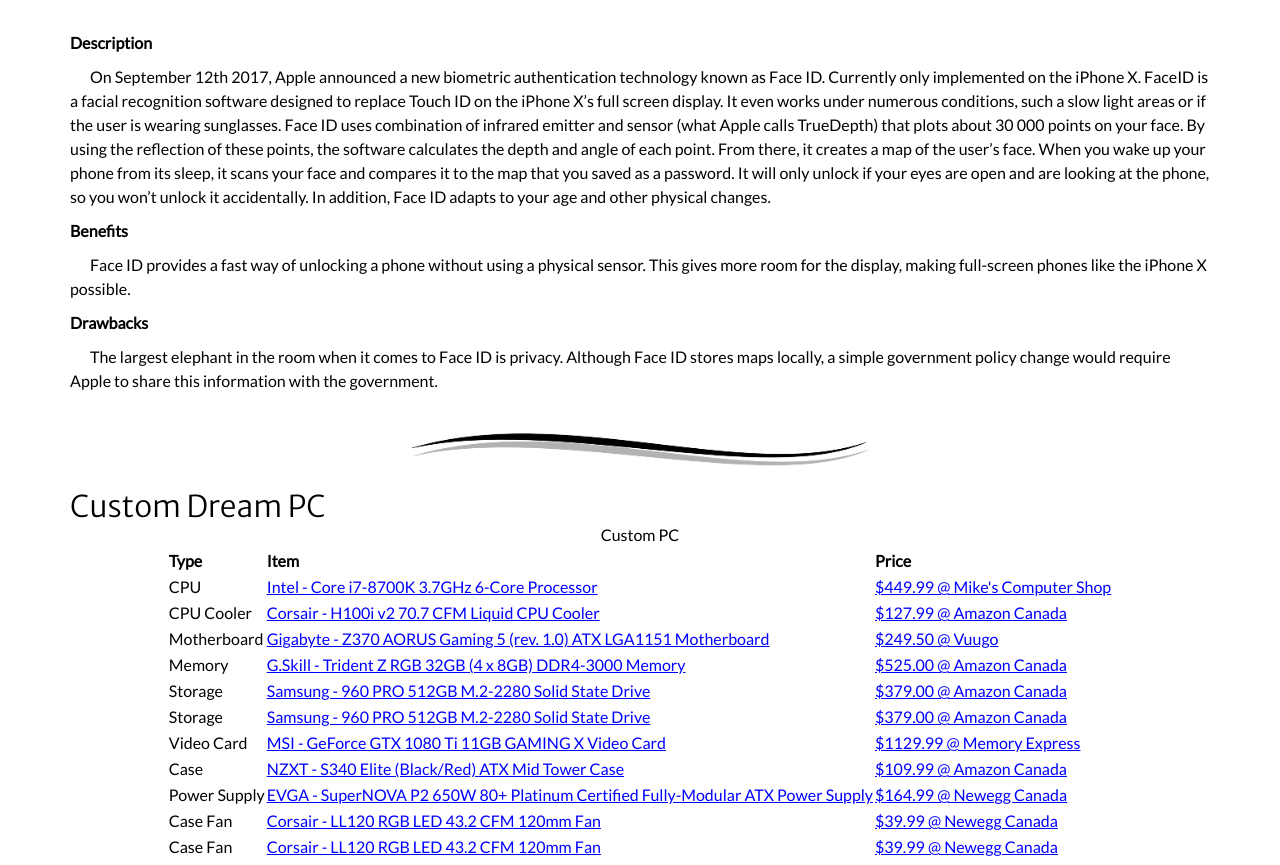
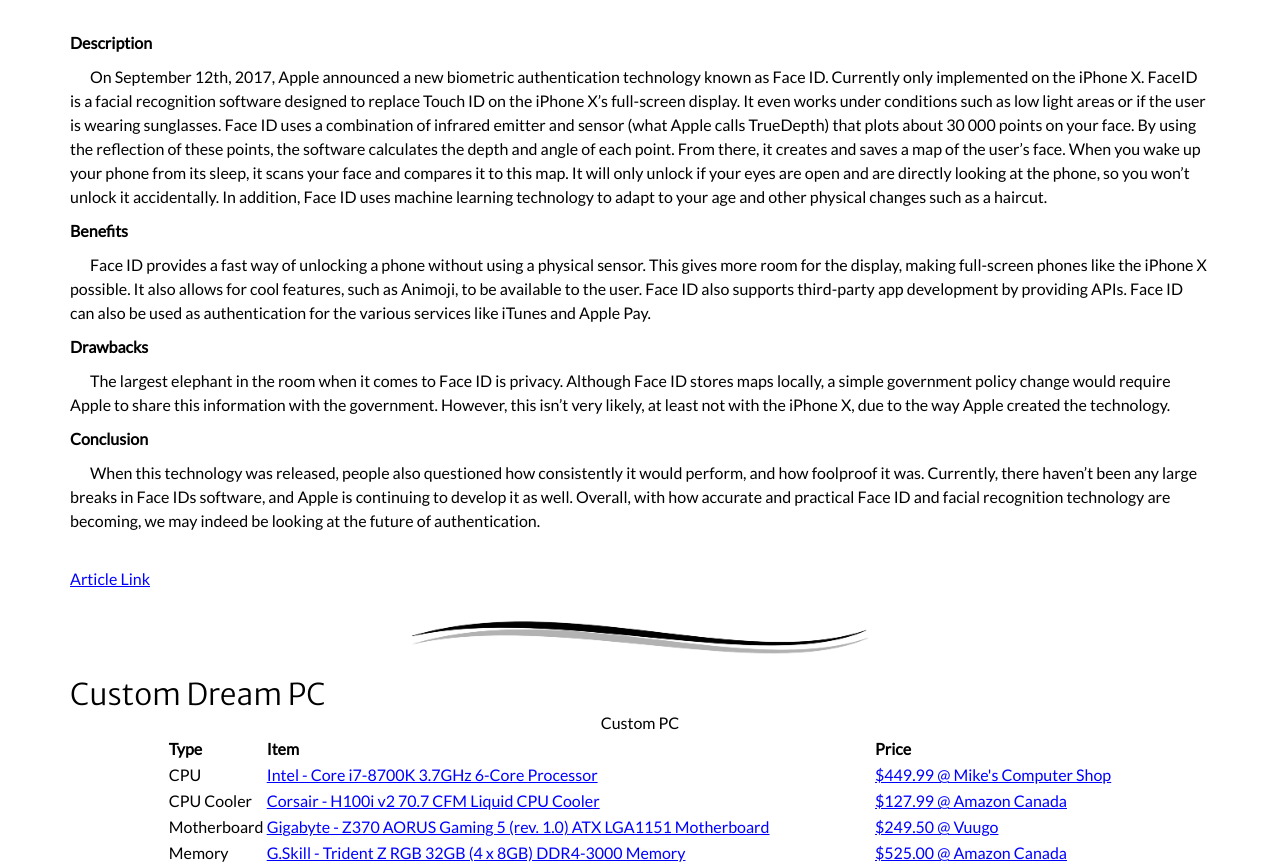
Before and after one commit to HannahGuo/CompEngWebsite, a plain HTML site: page blog.html in a window 1280 px wide. Shown: the part 1529-2394 px from the top of the page. Drawn offline with Linux system fonts and the light colour scheme.

Commit message:
Properly did blog 3

```diff
--- a/blog.html
+++ b/blog.html
@@ -90,13 +90,18 @@
       <span class="subtitle"><a href="blog.html#a3" name="a3" style="text-decoration:none; color: inherit;">Emerging Technology</a></span><br><br>
       <img src="images/FaceID.jpg" id="face"/>
       <br><b>Description</b>
-      <p>On September 12th 2017, Apple announced a new biometric authentication technology known as Face ID. Currently only implemented on the iPhone X. FaceID is a facial recognition software designed to replace Touch ID on the iPhone X’s full screen display. It even works under numerous conditions, such a slow light areas or if the user is wearing sunglasses. Face ID uses combination of infrared emitter and sensor (what Apple calls TrueDepth) that plots about 30 000 points on your face. By using the reflection of these points, the software calculates the depth and angle of each point. From there, it creates a map of the user’s face. When you wake up your phone from its sleep, it scans your face and compares it to the map that you saved as a password. It will only unlock if your eyes are open and are looking at the phone, so you won’t unlock it accidentally. In addition, Face ID adapts to your age and other physical changes. </p>
+      <p>On September 12th, 2017, Apple announced a new biometric authentication technology known as Face ID. Currently only implemented on the iPhone X. FaceID is a facial recognition software designed to replace Touch ID on the iPhone X’s full-screen display. It even works under conditions such as low light areas or if the user is wearing sunglasses. Face ID uses a combination of infrared emitter and sensor (what Apple calls TrueDepth) that plots about 30 000 points on your face. By using the reflection of these points, the software calculates the depth and angle of each point. From there, it creates and saves a map of the user’s face. When you wake up your phone from its sleep, it scans your face and compares it to this map. It will only unlock if your eyes are open and are directly looking at the phone, so you won’t unlock it accidentally. In addition, Face ID uses machine learning technology to adapt to your age and other physical changes such as a haircut. </p>
 
       <b>Benefits</b>
-      <p>Face ID provides a fast way of unlocking a phone without using a physical sensor. This gives more room for the display, making full-screen phones like the iPhone X possible. </p>
+      <p>Face ID provides a fast way of unlocking a phone without using a physical sensor. This gives more room for the display, making full-screen phones like the iPhone X possible. It also allows for cool features, such as Animoji, to be available to the user. Face ID also supports third-party app development by providing APIs. Face ID can also be used as authentication for the various services like iTunes and Apple Pay. </p>
 
       <b>Drawbacks</b>
-      <p>The largest elephant in the room when it comes to Face ID is privacy. Although Face ID stores maps locally, a simple government policy change would require Apple to share this information with the government. </p>
+      <p>	The largest elephant in the room when it comes to Face ID is privacy. Although Face ID stores maps locally, a simple government policy change would require Apple to share this information with the government. However, this isn’t very likely, at least not with the iPhone X, due to the way Apple created the technology. </p>
+
+      <b>Conclusion</b>
+      <p>When this technology was released, people also questioned how consistently it would perform, and how foolproof it was. Currently, there haven’t been any large breaks in Face IDs software, and Apple is continuing to develop it as well. Overall, with how accurate and practical Face ID and facial recognition technology are becoming, we may indeed be looking at the future of authentication.</p>
+
+      <br><a href="https://www.macworld.com/article/3225406/iphone-ipad/face-id-iphone-x-faq.html">Article Link</a>
 
       <img src="images/LineDiv.jpg" class="line" />
       <span class="subtitle"><a href="blog.html#a2" name="a2" style="text-decoration:none; color: inherit;">Custom Dream PC</a></span>
```
